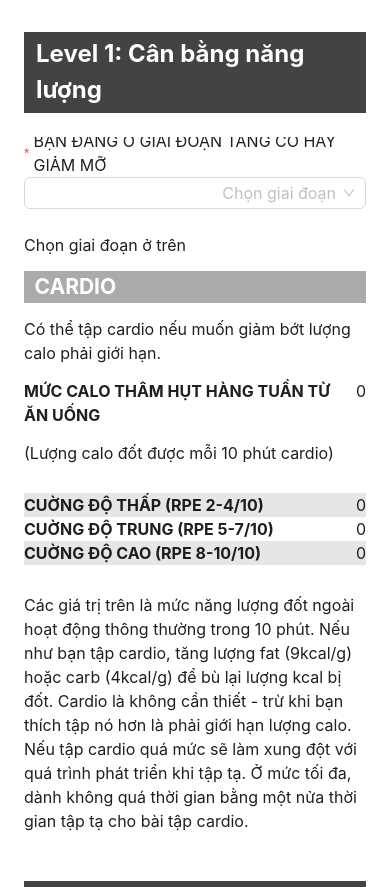
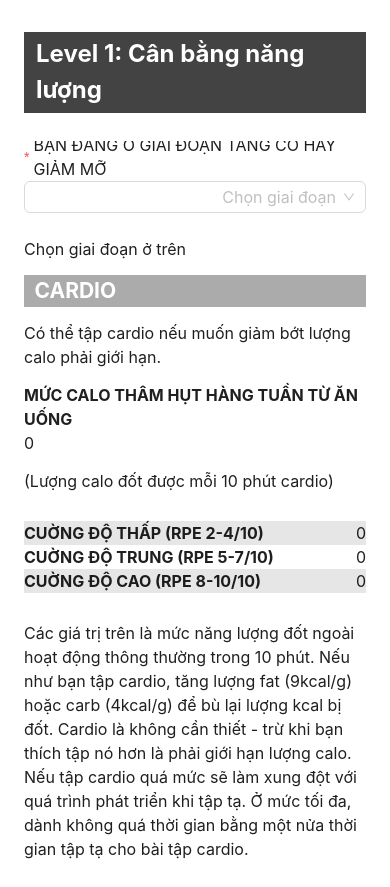
Before and after one commit to phuongez/Nutrition-Tool-Eric, a React (Vite) app: page / in a window 390 px wide. Shown: the part 940-1827 px from the top of the page. Built offline with nearby package versions, Linux system fonts and the light colour scheme.

Commit message:
Fix display on phone

```diff
--- a/src/App.css
+++ b/src/App.css
@@ -160,4 +160,12 @@ input, button, textarea, form, option, select {
   .input-area {
     padding: 1em 1.5em;
   }
+
+  .row-smallscreen {
+    margin-top: 2em;
+  }
+
+  .ant-form-item-label >label {
+    height: 3em;
+  }
 }
--- a/src/pages/EricHelmsCal.jsx
+++ b/src/pages/EricHelmsCal.jsx
@@ -199,6 +199,7 @@ const EricHelmsCal = () => {
                     <Form.Item
                         label="BẠN ĐANG Ở GIAI ĐOẠN TĂNG CƠ HAY GIẢM MỠ"
                         name="phase"
+                        className='row-smallscreen'
                         rules={[
                         {
                             required: true,
@@ -288,8 +289,8 @@ const EricHelmsCal = () => {
                             />
                         </Form.Item>
                         <div className="cutting-target">
-                            <Flex justify='space-between'>
-                                <p style={{minWidth: "300px"}}>SỐ LẦN REFEEDS: (KHUYẾN CÁO {refeedTimes})</p>
+                            <Flex justify='space-between' wrap>
+                                <p style={{marginBottom: "1em"}}>SỐ LẦN REFEEDS: (KHUYẾN CÁO {refeedTimes})</p>
                                 <Input
                                     // onChange={(e) => setRefeedChoice(parseFloat(e.target.value) || null)}
                                     // defaultValue={refeedTimes}
@@ -302,7 +303,7 @@ const EricHelmsCal = () => {
                                     // pattern="[0-9]*"
                                 />
                             </Flex>
-                            <Flex justify='space-between'>
+                            <Flex justify='space-between' wrap>
                                 <p style={{fontWeight: "bold"}}>MỨC CALO NGÀY ĂN ÍT CỦA BẠN LÀ:</p>
                                 <p>{Math.round((maintainCalories - (weight * 2.2 * 3500 * lossRate) / (7 - refeedChoice))/10)*10}</p>
                             </Flex>
@@ -318,7 +319,7 @@ const EricHelmsCal = () => {
                     <div className="cardio-part">
                         <h2 className='cardio'>CARDIO</h2>
                         <p>Có thể tập cardio nếu muốn giảm bớt lượng calo phải giới hạn.</p>
-                        <Flex justify='space-between'>
+                        <Flex justify='space-between' wrap>
                             <p style={{fontWeight: "bold"}}>MỨC CALO THÂM HỤT HÀNG TUẦN TỪ ĂN UỐNG</p>
                             <p>{(Math.round((weight * 2.2 * 3500 * lossRate)/10))*10}</p>
                         </Flex>
```
